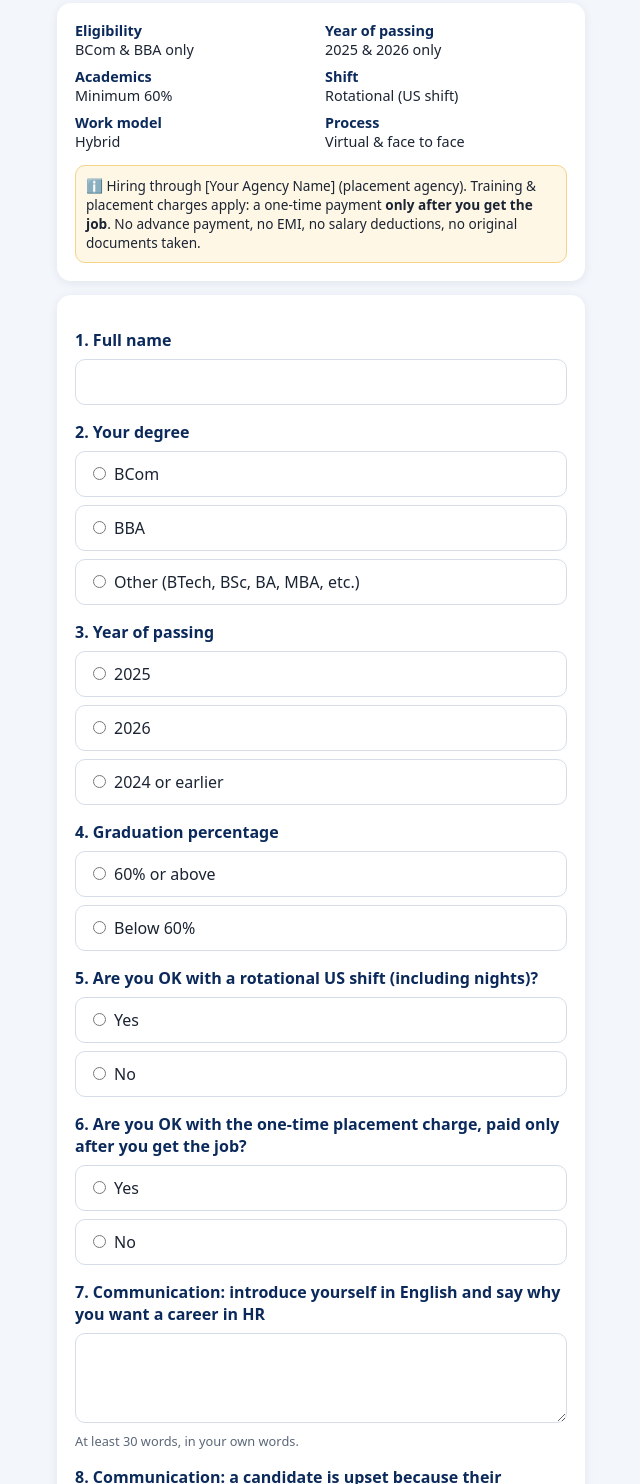
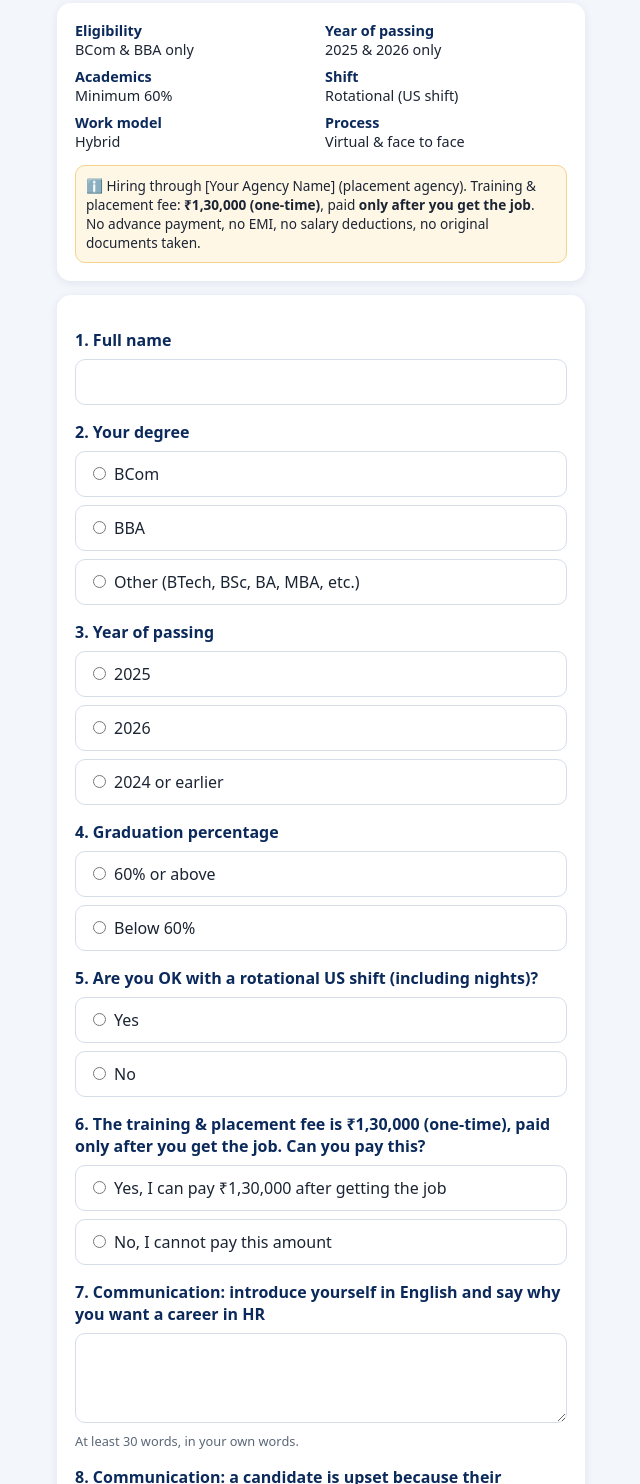
Before and after one commit to kalvoraAi/Global-Visa-Experts---Poster-s, a plain HTML site: page hr-apply/index.html in a window 1280 px wide. Shown: the part 116-1600 px from the top of the page, without its empty margins (319-959 px from the left). Drawn offline with Linux system fonts and the light colour scheme.

Commit message:
Show the ₹1,30,000 placement fee and screen on ability to pay
Co-Authored-By: Claude Opus 5.5 <noreply@anthropic.com>
Claude-Session: https://claude.ai/code/session_01URtN87DaZPZUyQTEJSyYyH

```diff
--- a/hr-apply/index.html
+++ b/hr-apply/index.html
@@ -45,7 +45,7 @@
       <div><b>Work model</b>Hybrid</div>
       <div><b>Process</b>Virtual &amp; face to face</div>
     </div>
-    <p class="fee" style="margin-bottom:0">ℹ️ <span id="agencyLine"></span> Training &amp; placement charges apply: a one-time payment <b>only after you get the job</b>. No advance payment, no EMI, no salary deductions, no original documents taken.</p>
+    <p class="fee" style="margin-bottom:0">ℹ️ <span id="agencyLine"></span> Training &amp; placement fee: <b>₹1,30,000 (one-time)</b>, paid <b>only after you get the job</b>. No advance payment, no EMI, no salary deductions, no original documents taken.</p>
   </div>
 
   <form id="form" class="card" novalidate>
@@ -78,10 +78,10 @@
       <label><input type="radio" name="shift" value="no">No</label>
     </div>
 
-    <label class="q">6. Are you OK with the one-time placement charge, paid only after you get the job?</label>
+    <label class="q">6. The training &amp; placement fee is ₹1,30,000 (one-time), paid only after you get the job. Can you pay this?</label>
     <div class="opts">
-      <label><input type="radio" name="fee" value="Yes">Yes</label>
-      <label><input type="radio" name="fee" value="no">No</label>
+      <label><input type="radio" name="fee" value="Yes">Yes, I can pay ₹1,30,000 after getting the job</label>
+      <label><input type="radio" name="fee" value="no">No, I cannot pay this amount</label>
     </div>
 
     <label class="q">7. Communication: introduce yourself in English and say why you want a career in HR</label>
@@ -135,7 +135,7 @@
     if (d.year === "other") reasons.push("This role is only for 2025 and 2026 pass-outs.");
     if (d.pct === "below") reasons.push("A minimum of 60% in academics is required.");
     if (d.shift === "no") reasons.push("The role requires a rotational US shift.");
-    if (d.fee === "no") reasons.push("Applicants must agree to the one-time placement charge.");
+    if (d.fee === "no") reasons.push("This opening is only for candidates who can pay the ₹1,30,000 placement fee.");
 
     if (reasons.length) {
       form.classList.add("hidden");
@@ -155,7 +155,7 @@ Degree: ${d.degree}
 Year of passing: ${d.year}
 Percentage: ${d.pct}
 US shift OK: ${d.shift}
-Placement charge OK: ${d.fee}
+Can pay ₹1,30,000 fee after job: ${d.fee}
 
 *About me:*
 ${d.intro.trim()}
```
